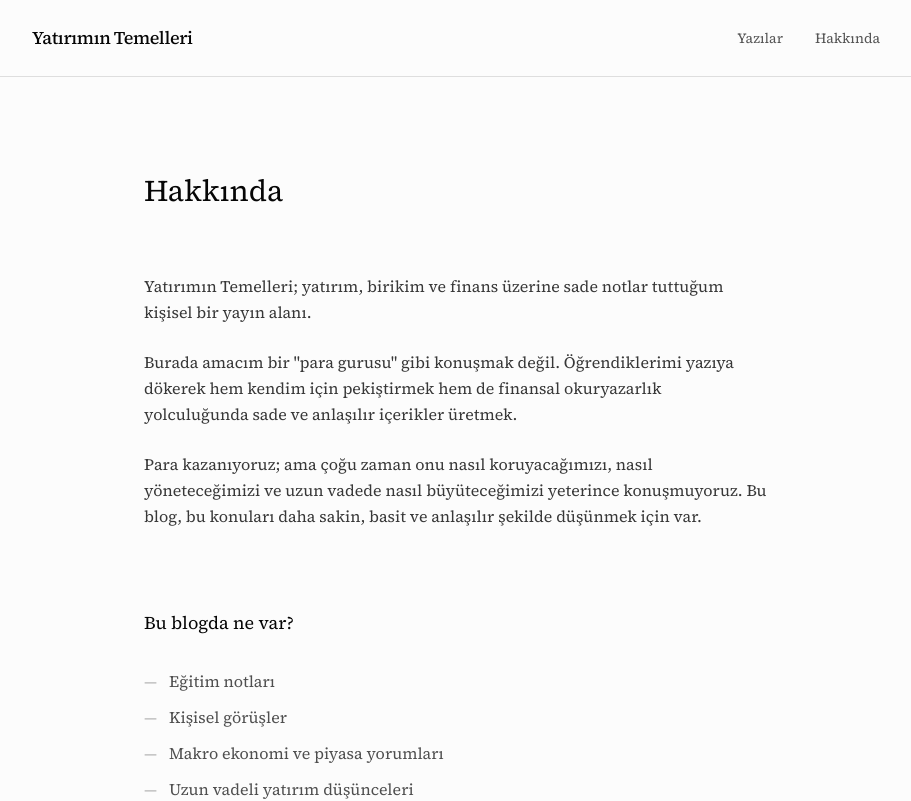
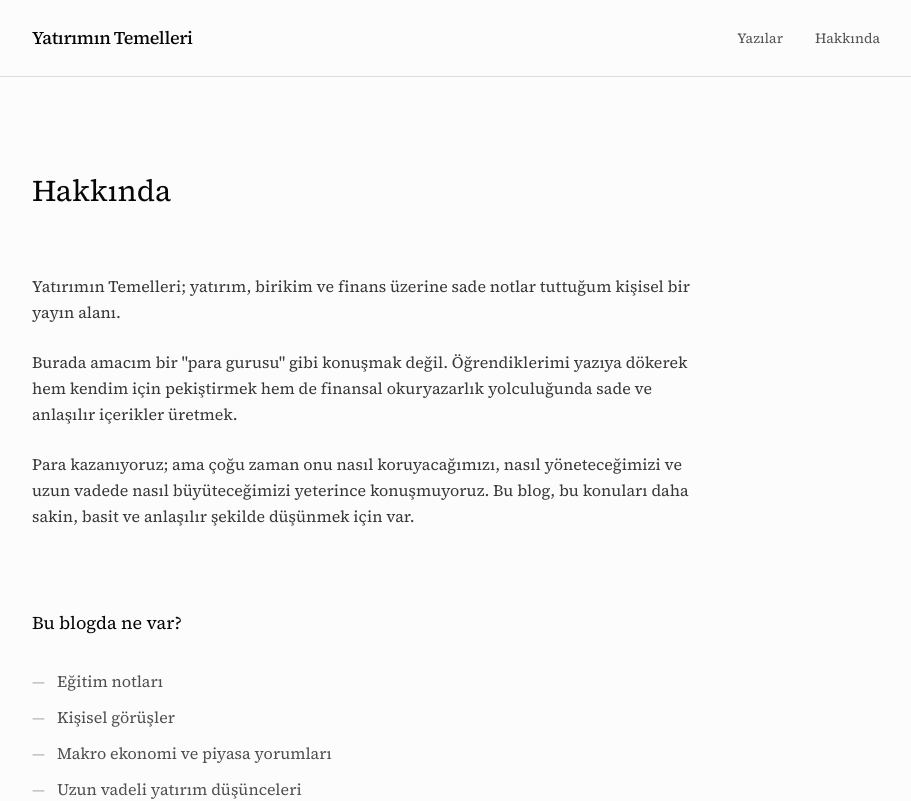
Before and after one commit to barisco-it/yatirimin-temelleri, a Next.js app: page /hakkinda in a window 1280 px wide. Shown: the top 801 px of the page, without its empty margins (184-1095 px from the left). Built offline with nearby package versions, Linux system fonts and the light colour scheme.

Commit message:
Fix horizontal layout shift when navigating between pages
- Add overflow-y: scroll to html to prevent scrollbar-gutter jump on Windows
- Align main container to max-w-4xl on hakkinda and yazilar pages to match header and homepage sections

Co-Authored-By: Claude Sonnet 4.6 <noreply@anthropic.com>

```diff
--- a/app/globals.css
+++ b/app/globals.css
@@ -120,6 +120,9 @@
   * {
     @apply border-border outline-ring/50;
   }
+  html {
+    overflow-y: scroll;
+  }
   body {
     @apply bg-background text-foreground;
   }
--- a/app/hakkinda/page.tsx
+++ b/app/hakkinda/page.tsx
@@ -10,7 +10,8 @@ export default function HakkindaPage() {
   return (
     <div className="min-h-screen bg-background">
       <Header />
-      <main className="max-w-2xl mx-auto px-6 py-24">
+      <main className="max-w-4xl mx-auto px-6 py-24">
+        <div className="max-w-2xl">
           <h1 className="text-3xl font-normal text-foreground mb-16">
             Hakkında
           </h1>
@@ -70,6 +71,7 @@ export default function HakkindaPage() {
               </li>
             </ul>
           </section>
+        </div>
       </main>
       <Footer />
     </div>
--- a/app/yazilar/page.tsx
+++ b/app/yazilar/page.tsx
@@ -11,7 +11,8 @@ export default function YazilarPage() {
   return (
     <div className="min-h-screen bg-background">
       <Header />
-      <main className="mx-auto max-w-2xl px-6 py-24">
+      <main className="mx-auto max-w-4xl px-6 py-24">
+        <div className="max-w-2xl">
           <div className="mb-16">
             <h1 className="text-3xl font-medium tracking-tight text-foreground">
               Yazılar
@@ -21,6 +22,7 @@ export default function YazilarPage() {
             </p>
           </div>
           <ArticleList />
+        </div>
       </main>
       <Footer />
     </div>
```
Lines whose indentation alone changed are shown as unchanged.
